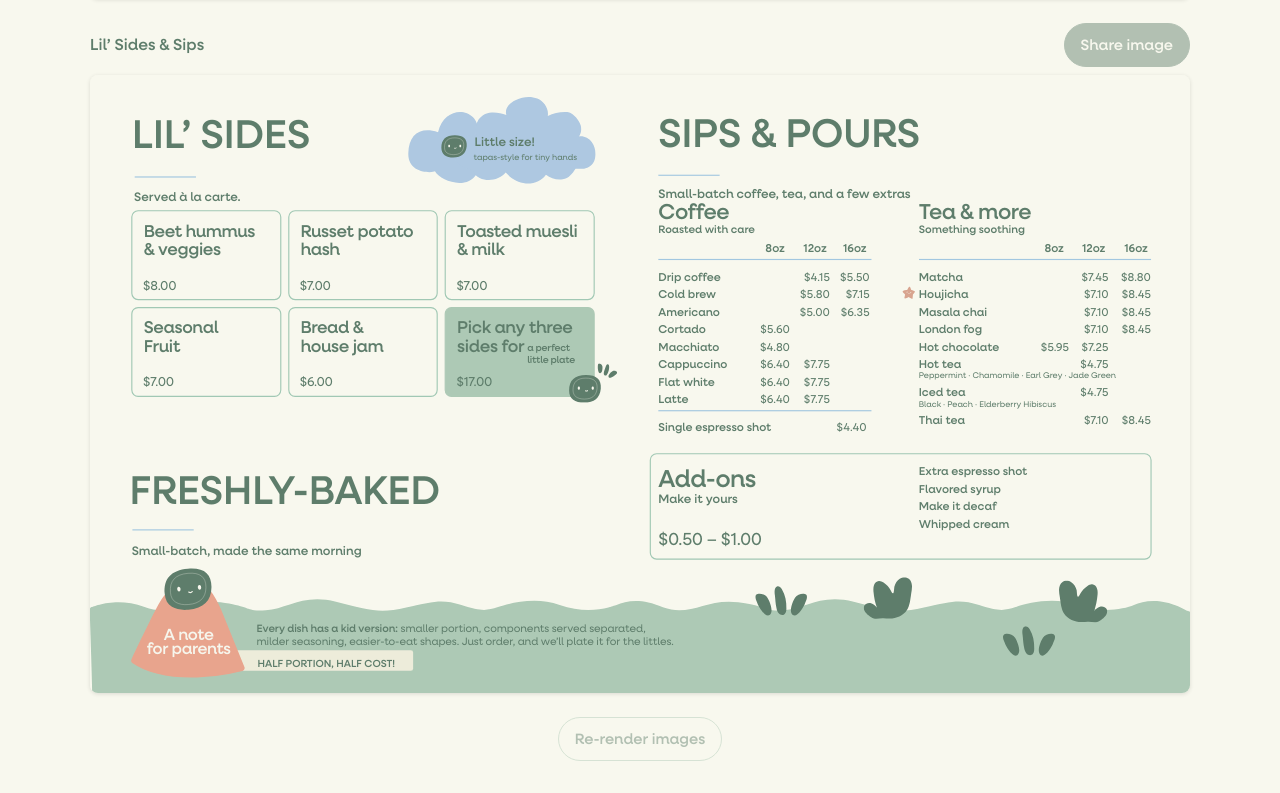
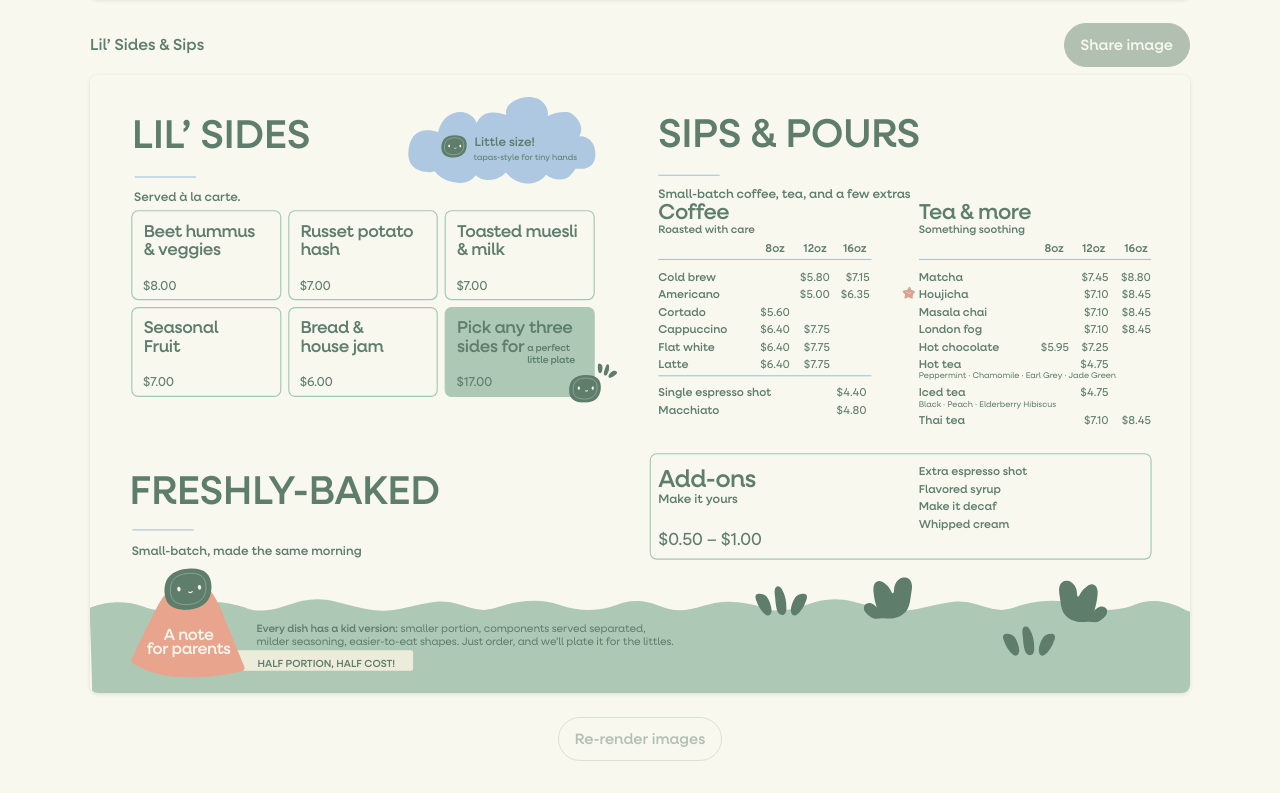
Before and after one commit to mimloo/menu, a React (Vite) app: page / in a window 1280 px wide. Shown: the part 1468-2261 px from the top of the page. Built offline with nearby package versions, Linux system fonts and the light colour scheme.

Commit message:
Coffee: drop drip coffee; move macchiato under single espresso shot
The table footer now takes a list of single-price rows.

Co-Authored-By: Claude Opus 5.5 <noreply@anthropic.com>
Claude-Session: https://claude.ai/code/session_01BurK9akCsKKP8cYQa62F6V

```diff
--- a/src/components/DrinkTable.tsx
+++ b/src/components/DrinkTable.tsx
@@ -63,17 +63,21 @@ export function DrinkTable({ table, x, ruleWidth, colRights, footerRight }: Prop
         );
       })}
 
-      {table.footer && (
+      {table.footer?.length ? (
         <>
           <div className="abs" style={{ left: x, top: footerRule, width: ruleWidth, height: 2, background: 'var(--rule)' }} />
-          <div className="t abs" style={{ left: x, top: footerRule + 18.8, fontSize: 20 }}>
-            {table.footer.name}
-          </div>
-          <div className="t abs reg" style={{ left: (footerRight ?? colRights.at(-1)!) - 100, width: 100, top: footerRule + 18.8, fontSize: 20, textAlign: 'right' }}>
-            {money(table.footer.price)}
-          </div>
+          {table.footer.map((f, i) => (
+            <div key={f.name}>
+              <div className="t abs" style={{ left: x, top: footerRule + 18.8 + i * ROW, fontSize: 20 }}>
+                {f.name}
+              </div>
+              <div className="t abs reg" style={{ left: (footerRight ?? colRights.at(-1)!) - 100, width: 100, top: footerRule + 18.8 + i * ROW, fontSize: 20, textAlign: 'right' }}>
+                {money(f.price)}
+              </div>
+            </div>
+          ))}
         </>
-      )}
+      ) : null}
     </>
   );
 }
--- a/src/data/menu.ts
+++ b/src/data/menu.ts
@@ -248,16 +248,17 @@ export const coffee: DrinkTable = {
   tagline: 'Roasted with care',
   sizes: ['8oz', '12oz', '16oz'],
   drinks: [
-    { name: 'Drip coffee', prices: [null, 4.15, 5.5] },
     { name: 'Cold brew', prices: [null, 5.8, 7.15] },
     { name: 'Americano', prices: [null, 5.0, 6.35] },
     { name: 'Cortado', prices: [5.6, null, null] },
-    { name: 'Macchiato', prices: [4.8, null, null] },
     { name: 'Cappuccino', prices: [6.4, 7.75, null] },
     { name: 'Flat white', prices: [6.4, 7.75, null] },
     { name: 'Latte', prices: [6.4, 7.75, null] },
   ],
-  footer: { name: 'Single espresso shot', price: 4.4 },
+  footer: [
+    { name: 'Single espresso shot', price: 4.4 },
+    { name: 'Macchiato', price: 4.8 },
+  ],
 };
 
 export const tea: DrinkTable = {
--- a/src/data/types.ts
+++ b/src/data/types.ts
@@ -51,6 +51,6 @@ export interface DrinkTable {
   tagline: string;
   sizes: string[];
   drinks: Drink[];
-  /** Row under a divider at the bottom of the table, e.g. single espresso shot. */
-  footer?: { name: string; price: number };
+  /** Single-price rows under a divider at the bottom of the table, e.g. single espresso shot. */
+  footer?: { name: string; price: number }[];
 }
```
